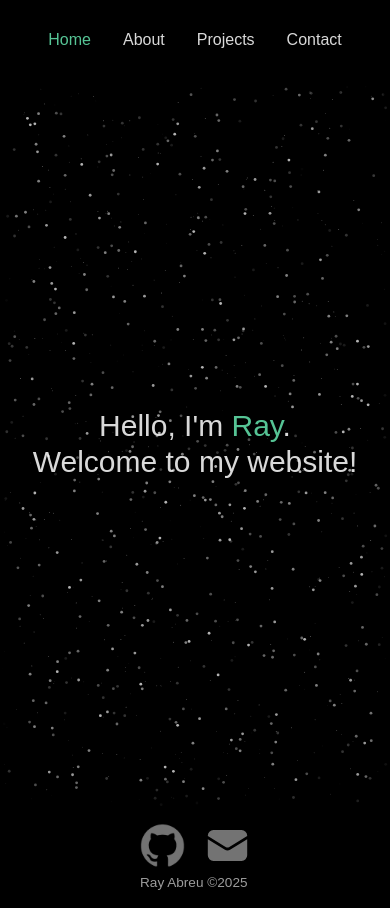
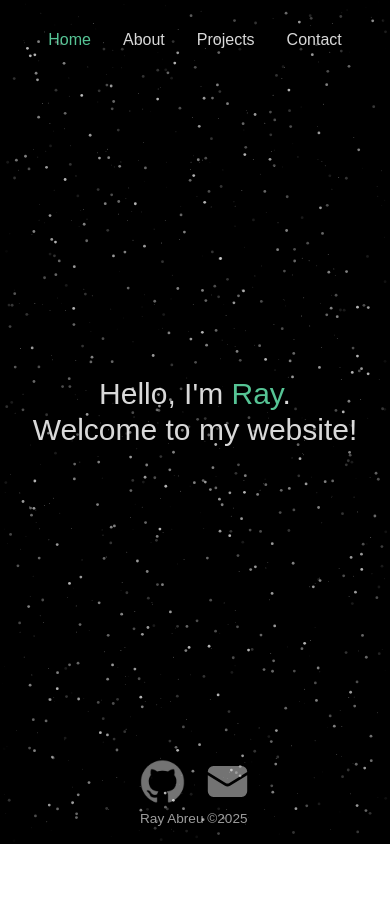
Before and after one commit to rabreu2/rays-website, a Next.js app in the folder rays-website/: page / in a window 390 px wide. After the commit the page ends 844 px from the top, so only its background shows below. Built offline with nearby package versions, Linux system fonts and the light colour scheme.

Commit message:
fixed height responsiveness on mobile

```diff
--- a/rays-website/app/about/page.tsx
+++ b/rays-website/app/about/page.tsx
@@ -56,7 +56,7 @@ const Hex = styled.div`
 export default function About() {
 
   return (
-    <div className="flex flex-col text-center justify-center bg-black min-h-[86.3vh] xl:min-h-[calc(100vh-180px)]">
+    <div className="flex flex-col text-center justify-center bg-black">
       <h1 className="text-white text-5xl sm:text-7xl sm:mt-0 mt-11 mb-[85px]">About Me</h1>
       <div className="flex flex-col xl:flex-row justify-center items-center space-y-12 xl:space-y-0 xl:space-x-12">
         <div className="text-white max-w-xl text-xl">
--- a/rays-website/app/contact/page.tsx
+++ b/rays-website/app/contact/page.tsx
@@ -5,7 +5,7 @@ import { motion } from "motion/react";
 
 export default function Contact() {
   return (
-    <div className="flex flex-col text-center items-center xl:justify-center bg-black min-h-[86.3vh] xl:min-h-[calc(100vh-180px)]">
+    <div className="flex flex-col text-center items-center xl:justify-center bg-black">
       <h1 className="text-white text-5xl sm:text-7xl my-[5vh] xl:my-[50px]">Contact Me</h1>
       <motion.div
         initial={{ opacity: 0 }}
--- a/rays-website/app/layout.tsx
+++ b/rays-website/app/layout.tsx
@@ -37,17 +37,20 @@ export default function RootLayout({
       </head>
       <body
         className={`${geistSans.variable} ${geistMono.variable} antialiased`}
-      ><Navbar></Navbar>
-        <div className="relative">
+      >
+        <div className="flex flex-col min-h-[100dvh] w-full min-w-[360px]">
+          <Navbar></Navbar>
+          <main className="flex-grow w-full bg-black content-center">
             <Particles
-            className="absolute inset-0 h-[86.3vh] h-xl:h-[100%]"
+              className="absolute inset-0 h-full"
               quantity={1000}
               ease={80}
               color={color}
               refresh
             />{children}
+          </main>
+          <Footer></Footer>
         </div>
-        <Footer></Footer>
       </body>
     </html>
   );
--- a/rays-website/app/page.tsx
+++ b/rays-website/app/page.tsx
@@ -8,7 +8,7 @@ const Ray = styled.span`
 
 export default function Home() {
   return (
-    <div className="flex items-center justify-center bg-black min-h-[86.3vh] xl:min-h-[calc(100vh-180px)]">
+    <div className="flex items-center justify-center bg-black">
       <motion.div
         initial={{ opacity: 0 }}
         animate={{ opacity: 1 }}
```
Lines whose indentation alone changed are shown as unchanged.
